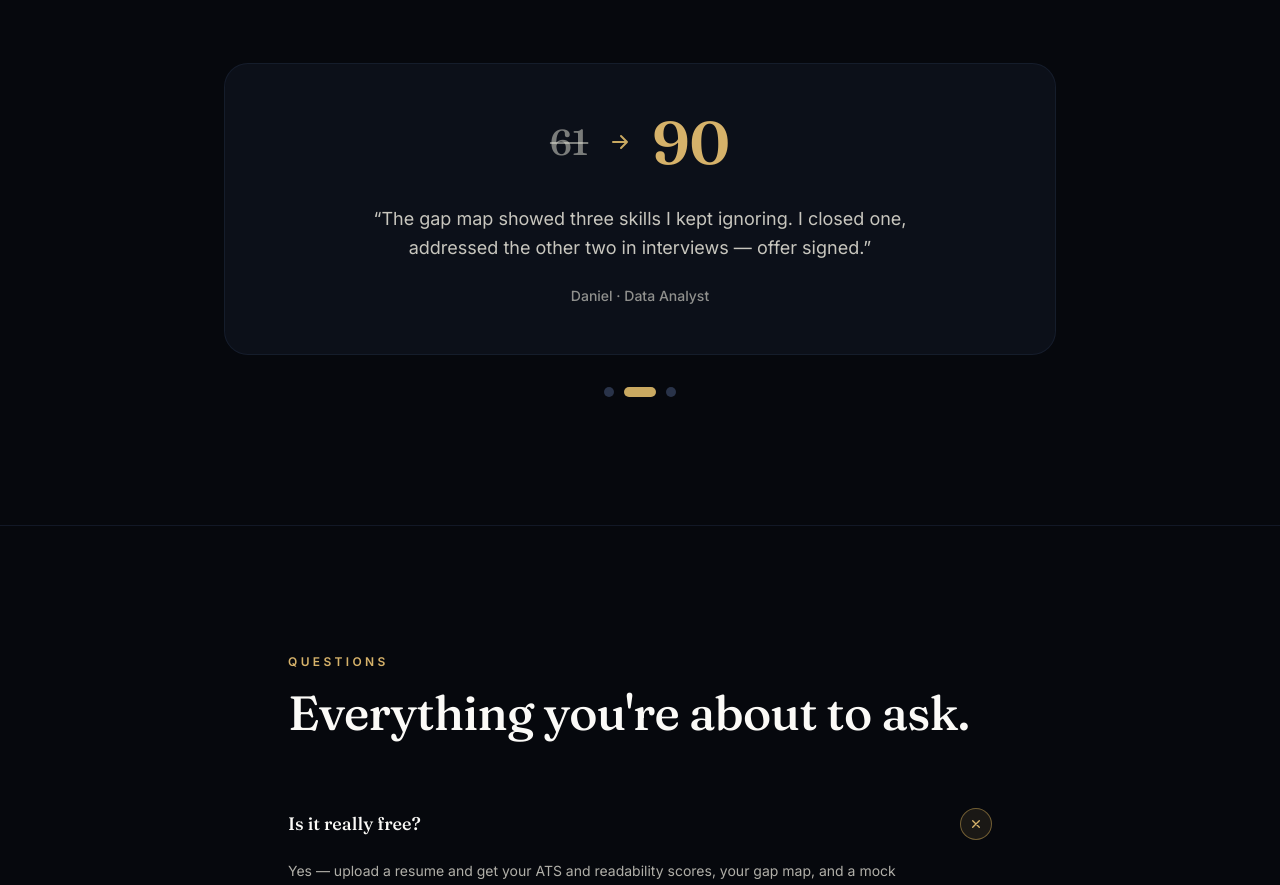
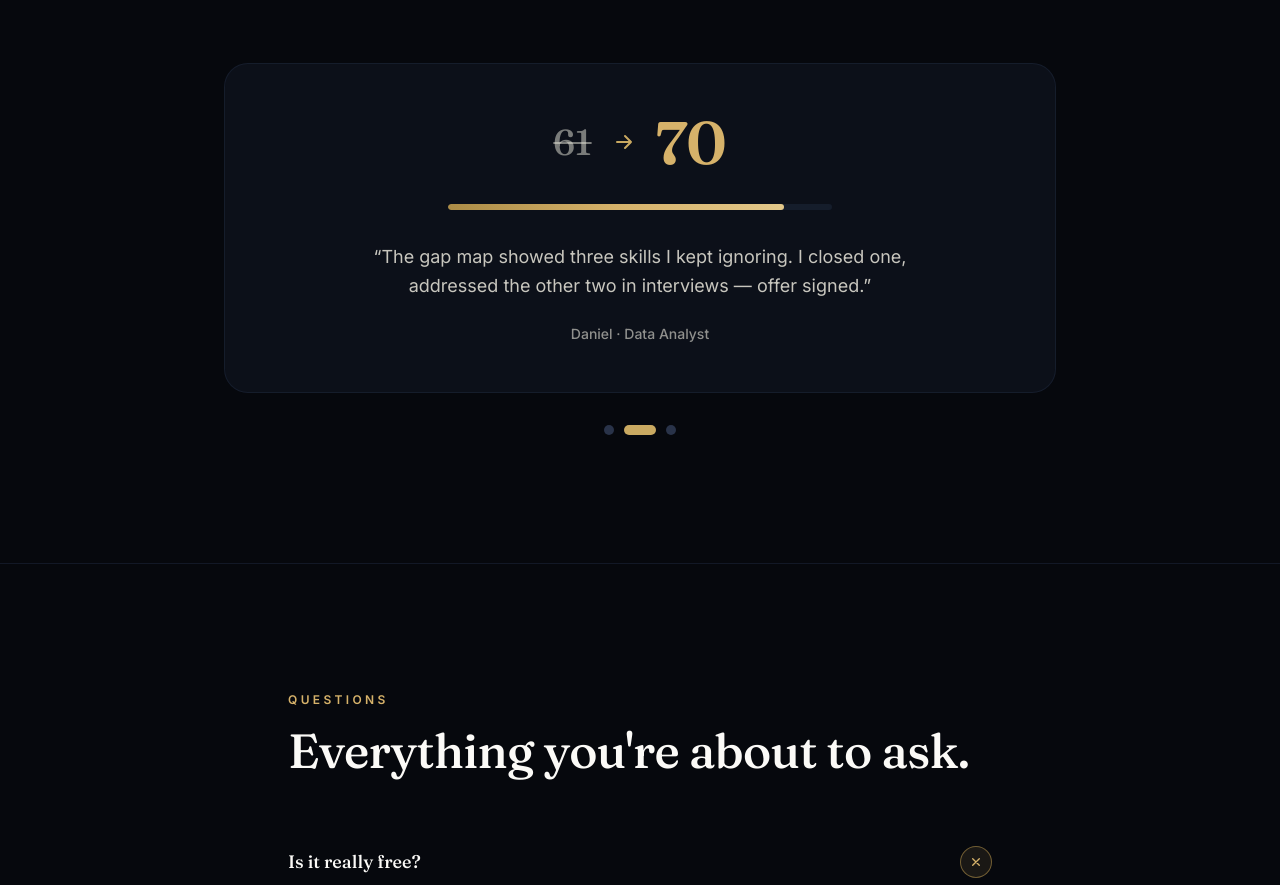
Before and after one commit to NIRANJAN-R062007/HierOrHigher, a React (Vite) app in the folder frontend/: page / in a window 1280 px wide. Shown: the part 3154-4039 px from the top of the page. Built offline with nearby package versions, Linux system fonts and the light colour scheme; no server answers.

Commit message:
feat: animate testimonial score with count-up and lift bar

```diff
--- a/frontend/src/components/landing/Outcomes.jsx
+++ b/frontend/src/components/landing/Outcomes.jsx
@@ -1,5 +1,53 @@
 import { useEffect, useState } from "react";
+import { useCountUp } from "../../hooks/useCountUp";
 import Reveal from "./Reveal";
+
+/**
+ * The score line for one testimonial: the "after" number counts up and a lift
+ * bar sweeps from the before score to the after score. Remounts per testimonial
+ * (the parent figure is keyed on index), so it re-animates on every rotation.
+ */
+function ScoreDelta({ before, after }) {
+  const [armed, setArmed] = useState(false);
+  const shown = useCountUp(armed ? after : 0, 1400);
+
+  useEffect(() => {
+    const frame = requestAnimationFrame(() => setArmed(true));
+    return () => cancelAnimationFrame(frame);
+  }, []);
+
+  return (
+    <>
+      <div className="flex items-center justify-center gap-5 font-display">
+        <span className="text-4xl font-medium text-paper-200/50 line-through decoration-2">
+          {before}
+        </span>
+        <svg
+          aria-hidden="true"
+          viewBox="0 0 24 24"
+          className="h-6 w-6 text-gold-500"
+          fill="none"
+          stroke="currentColor"
+          strokeWidth="2"
+          strokeLinecap="round"
+          strokeLinejoin="round"
+        >
+          <path d="M5 12h14m-6-6 6 6-6 6" />
+        </svg>
+        <span className="text-6xl font-semibold text-gold-400">{shown}</span>
+      </div>
+      <div className="mx-auto mt-8 h-1.5 max-w-sm overflow-hidden rounded-full bg-ink-700/70">
+        <div
+          className="h-full rounded-full bg-gradient-to-r from-gold-600 via-gold-400 to-gold-300"
+          style={{
+            width: `${armed ? after : before}%`,
+            transition: "width 1.4s cubic-bezier(0.22, 1, 0.36, 1)",
+          }}
+        />
+      </div>
+    </>
+  );
+}
 
 const OUTCOMES = [
   {
@@ -61,26 +109,7 @@ export default function Outcomes() {
             aria-live="polite"
             className="animate-fade-in rounded-3xl border border-ink-700/70 bg-ink-800/50 px-6 py-12 sm:px-14"
           >
-            <div className="flex items-center justify-center gap-5 font-display">
-              <span className="text-4xl font-medium text-paper-200/50 line-through decoration-2">
-                {active.before}
-              </span>
-              <svg
-                aria-hidden="true"
-                viewBox="0 0 24 24"
-                className="h-6 w-6 text-gold-500"
-                fill="none"
-                stroke="currentColor"
-                strokeWidth="2"
-                strokeLinecap="round"
-                strokeLinejoin="round"
-              >
-                <path d="M5 12h14m-6-6 6 6-6 6" />
-              </svg>
-              <span className="text-6xl font-semibold text-gold-400">
-                {active.after}
-              </span>
-            </div>
+            <ScoreDelta before={active.before} after={active.after} />
             <blockquote className="mx-auto mt-8 max-w-xl text-lg leading-relaxed text-paper-200/85">
               “{active.quote}”
             </blockquote>
```
